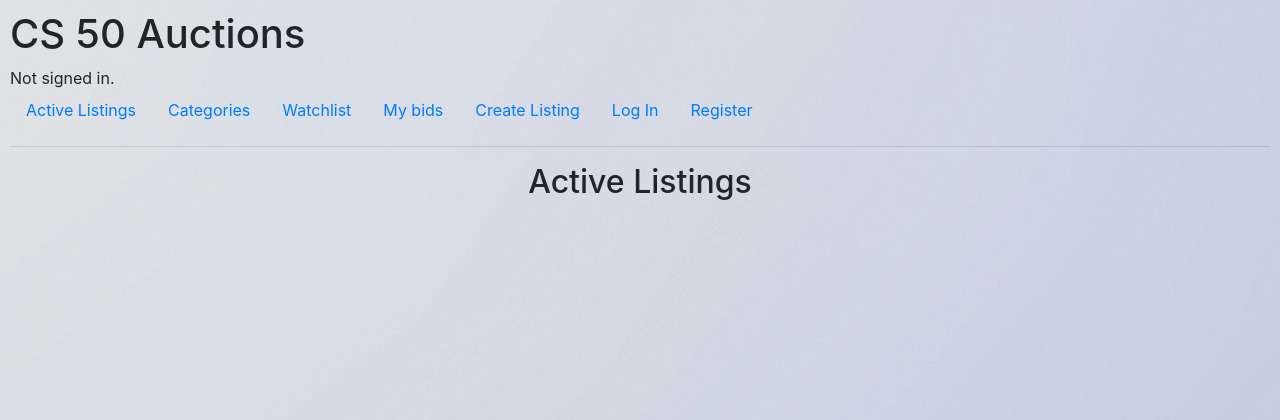
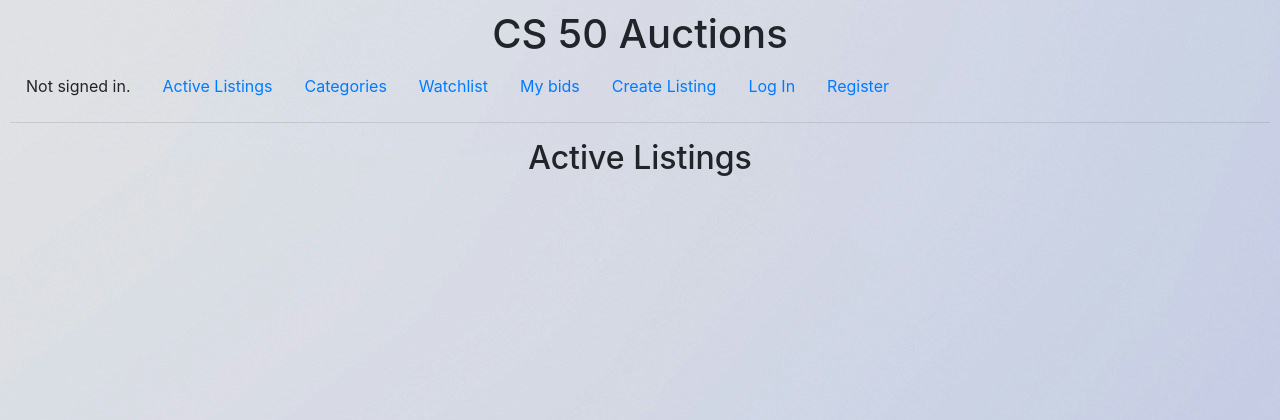
Before and after one commit to Felipe-dot/CS50-Commerce, a Django app: template auctions/templates/auctions/index.html in a window 1280 px wide. Shown: the top 420 px of the page. Run offline with Django 3.2, Linux system fonts and the light colour scheme; the template is opened without the code that fills it, so the values that code supplies are empty; some libraries are stand-ins or nearby versions.

Commit message:
Improving Header Layout

```diff
--- a/auctions/templates/auctions/layout.html
+++ b/auctions/templates/auctions/layout.html
@@ -8,15 +8,18 @@
         <link href="{% static 'auctions/styles.css' %}" rel="stylesheet">
     </head>
     <body>
-        <h1>CS 50 Auctions</h1>
-        <div>
+        <h1 class="text-center">CS 50 Auctions</h1>
+        <ul class="nav">
             {% if user.is_authenticated %}
-                Signed in as <strong>{{ user.username }}</strong>.
-            {% else %}
-                Not signed in.
-            {% endif %}
-        </div>
-        <ul class="nav">
+                <li class="nav-item nav-link">
+                    Signed in as <strong>{{ user.username }}</strong>.
+
+                </li>
+                {% else %}
+                <li class="nav-item  nav-link">
+                    Not signed in.
+                </li>
+                {% endif %}
             <li class="nav-item">
                 <a class="nav-link" href="{% url 'index' %}">Active Listings</a>
             </li>
```
